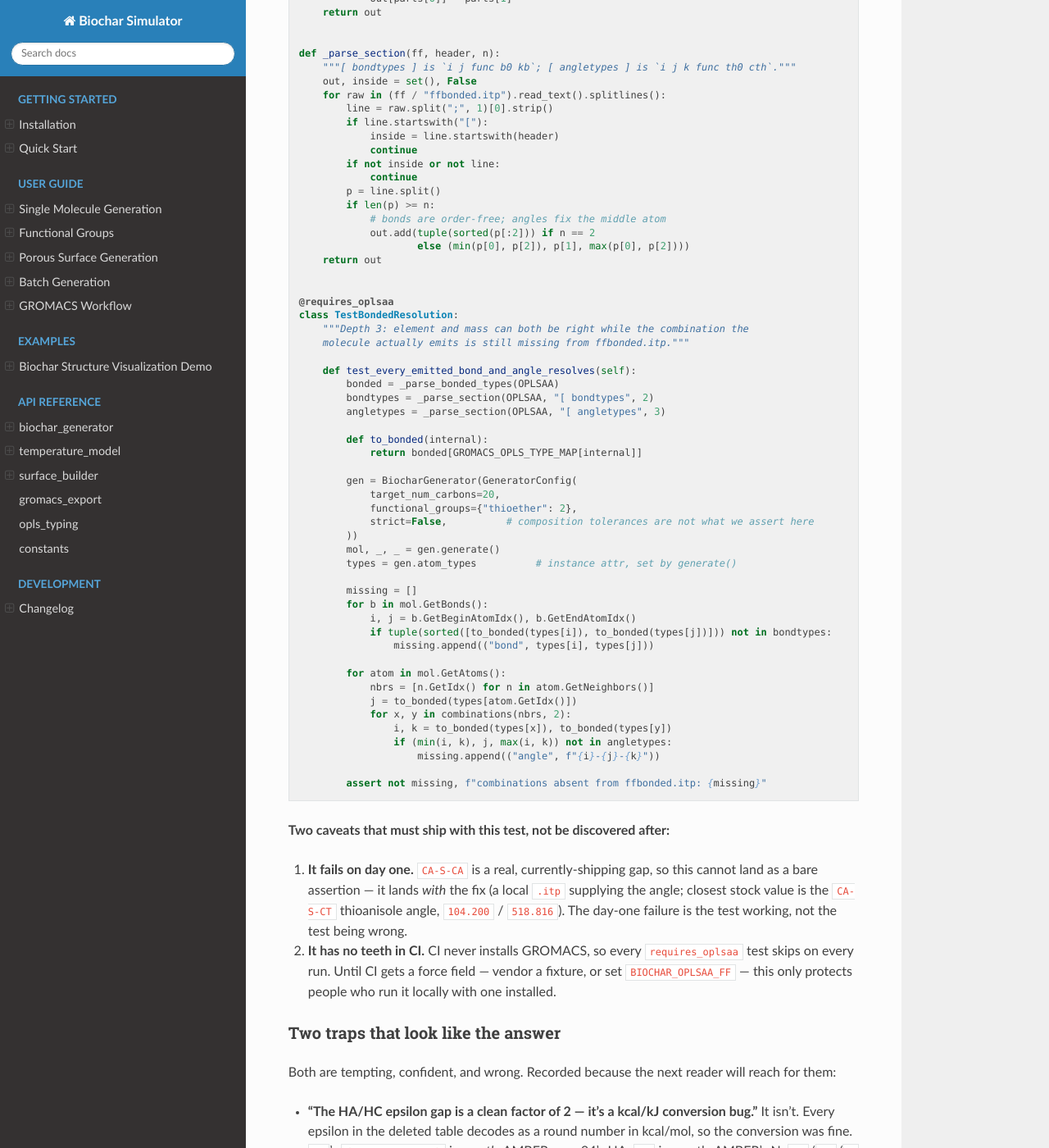
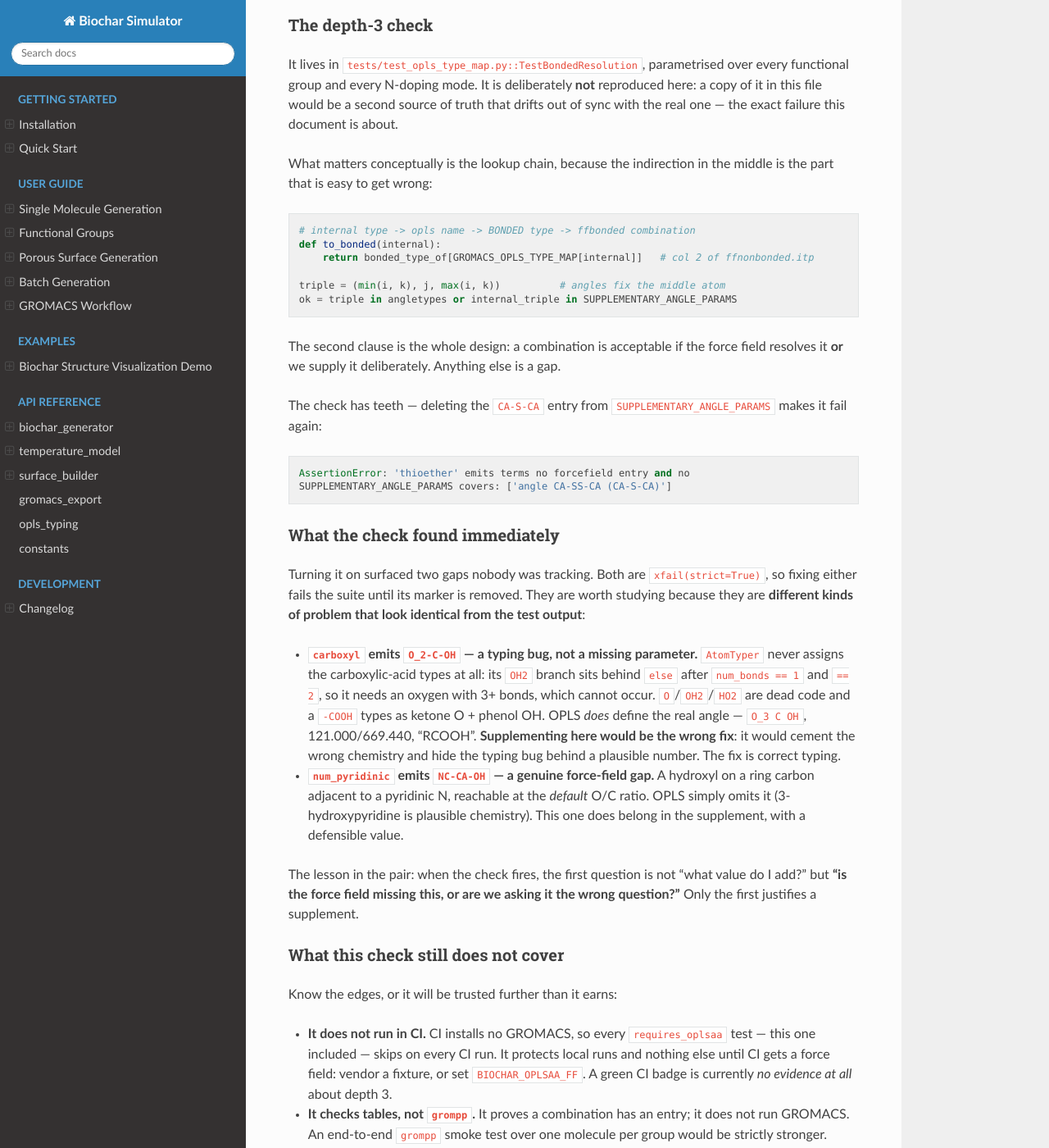
Before and after one commit to jolayfield/Biochar-simulator, a Sphinx documentation site: the page built from docs/solutions/conventions/verify-opls-types-against-real-forcefield.md, in a window 1280 px wide and 1400 px high, scrolled down 2573 px. Shown: the whole window at 82% size. Built offline with Sphinx 7.4.7 and the Read the Docs theme 3.1.0, drawn with Linux system fonts in a browser that asks for light colours; some of the changed text lies outside the part shown.

Commit message:
docs: update the convention for the landed fix and guard
Written while depth 3 was still open; #23 closed it, so the doc claimed things
that are no longer true.

- Depth 3 is enforced, not open. The prose now leads with the fact that turning
  the check on found two more gaps the same day -- that is the strongest
  evidence the depth is the right one, and it belongs in the doc.
- The corollary was "do not reinstate a table", which #23 then does. The real
  rule is narrower and it is what makes the supplement safe where the deleted
  tables were not: a table may hold only what the forcefield does not define. A
  duplicated value drifts; a value that exists nowhere else cannot. That
  boundary is mechanically enforced, not a matter of discipline.
- Dropped the 67-line verbatim copy of the test. It now exists in the repo, so
  the copy was a second source of truth that would drift out of sync with the
  real one -- precisely the failure this doc is about. Kept the lookup chain,
  which is the part that is conceptually easy to get wrong, and pointed at the
  test for the rest.
- Recorded the two gaps the check found, because they are different problems
  wearing the same test output: carboxyl is a typing bug where supplementing
  would cement the wrong chemistry, NC-CA-OH is a genuine forcefield gap. The
  transferable question when the check fires is "is the forcefield missing this,
  or are we asking it the wrong question?"
- Added a limitations section. The CI caveat was load-bearing and nearly lost in
  the rewrite: these tests skip in CI, so a green badge is currently no evidence
  about depth 3. Also states that the check reads tables rather than running
  grompp, ignores dihedrals, and proves resolvable rather than correct.

Docs only.

Co-Authored-By: Claude Opus 4.8 <noreply@anthropic.com>

````diff
--- a/docs/solutions/conventions/verify-opls-types-against-real-forcefield.md
+++ b/docs/solutions/conventions/verify-opls-types-against-real-forcefield.md
@@ -47,7 +47,7 @@ believed sufficient until the next defect proved it wasn't**:
 |-------|-------|-------------|
 | 1 | The mapped type **exists** | Every wrong mapping named a real type |
 | 2 | The mapped type has the right **element/mass** | `CA-S-CA` — right element, right mass, still broken |
-| 3 | Every emitted **bond/angle combination resolves** in `ffbonded.itp` | (holds so far) |
+| 3 | Every emitted **bond/angle combination resolves** | now enforced — see Examples |
 
 **Depth 1** (fixed in c26bacd): `SS` (thioether sulfur) mapped to `opls_209`, which is a
 *carbon* — bonded type `CT`, mass 12.011. Pyridinic and pyrrolic N mapped to carbon types
@@ -55,16 +55,21 @@ too. `grompp` accepts any name that exists, so nothing errored; the simulation r
 wrong chemistry.
 
 **Depth 2**: the fix added element/mass consistency checks
-(`TestTypesAreTheRightElement` in `tests/test_opls_type_map.py`). This is the current
-ceiling.
+(`TestTypesAreTheRightElement` in `tests/test_opls_type_map.py`). Believed sufficient at
+the time — a prior session recorded that *"element consistency is the check that catches
+this class."* Depth 3 falsified that.
 
-**Depth 3** (open): `SS -> opls_222` is genuinely sulfur (mass 32.06, bonded type `S`), so
+**Depth 3**: `SS -> opls_222` is genuinely sulfur (mass 32.06, bonded type `S`), so
 depth 2 passes cleanly — yet a thioether bridges two aromatic carbons and emits a
 `CA-S-CA` angle, and `ffbonded.itp` has **no such angletype**. Only `CA S CT` (thioanisole)
-and `CA S CM` exist, both `104.200` deg / `518.816` kJ/mol/rad². `grompp` rejects the
+and `CA S CM` exist, both `104.200` deg / `518.816` kJ/mol/rad². `grompp` rejected the
 topology with "No default Angle types". Reproduced end-to-end with
-`functional_groups={"thioether": 2}`. Of everything the generator emits, this is the only
-hole — all bonds and every other angle resolve.
+`functional_groups={"thioether": 2}`.
+
+Depth 3 is now checked for every functional group and every N-doping mode, and the
+`CA-S-CA` angle is supplied by `SUPPLEMENTARY_ANGLE_PARAMS`. Turning the check on found
+**two further gaps the same day**, which is the strongest evidence that the depth is the
+right one — see "What the check found immediately" below.
 
 ## Guidance
 
@@ -83,11 +88,20 @@ internal type -> GROMACS_OPLS_TYPE_MAP -> opls_XXX
               -> ffbonded.itp [bondtypes] / [angletypes]
 ```
 
-Corollary: **never hand-copy force-field values into the codebase.** Three tables that did
+Corollary, and the rule is narrower than "never hand-copy a value": **a local table may
+hold only what the force field does not define.** Three tables that ignored this
 (`OPLS_LJ_PARAMS`, `OPLS_BOND_PARAMS`, `OPLS_ANGLE_PARAMS`) drifted into an AMBER/OPLS
-chimera with no single provenance and were deleted. When the force field genuinely lacks a
-parameter, supply it from a local `.itp` with a provenance comment — do not reinstate a
-table.
+chimera with no single provenance and were deleted. The distinction is what makes
+`SUPPLEMENTARY_ANGLE_PARAMS` safe where they were not:
+
+- A value that **also exists** in the force field is duplication. Two sources of truth
+  diverge — that is the entire failure history above.
+- A value that exists **nowhere else** cannot drift. There is nothing to diverge from.
+
+So a supplement is legitimate, and its boundary is mechanically enforceable rather than a
+matter of discipline: `TestSupplementDoesNotShadowForcefield` fails if any entry duplicates
+a stock angletype. Every entry also carries a provenance comment naming why the force field
+lacks it and where the number came from.
 
 ## Why This Matters
 
@@ -116,91 +130,74 @@ names are unverified data pretending to be code.
 
 ## Examples
 
-### The depth-3 test
+### The depth-3 check
 
-Slots into `tests/test_opls_type_map.py`, reusing its existing `_find_oplsaa()` /
-`requires_oplsaa` skip machinery. Verified against the stock force field — it reports
-`CA-S-CA` and nothing else (no false positives):
+It lives in `tests/test_opls_type_map.py::TestBondedResolution`, parametrised over every
+functional group and every N-doping mode. It is deliberately **not** reproduced here: a
+copy of it in this file would be a second source of truth that drifts out of sync with the
+real one — the exact failure this document is about.
+
+What matters conceptually is the lookup chain, because the indirection in the middle is the
+part that is easy to get wrong:
 
 ```python
-from itertools import combinations
+# internal type -> opls name -> BONDED type -> ffbonded combination
+def to_bonded(internal):
+    return bonded_type_of[GROMACS_OPLS_TYPE_MAP[internal]]   # col 2 of ffnonbonded.itp
 
-
-def _parse_bonded_types(ff):
-    """opls_XXX -> bonded type (column 2 of ffnonbonded.itp)."""
-    out = {}
-    for line in (ff / "ffnonbonded.itp").read_text().splitlines():
-        parts = line.split(";", 1)[0].split()
-        if len(parts) >= 2 and parts[0].startswith("opls_"):
-            out[parts[0]] = parts[1]
-    return out
-
-
-def _parse_section(ff, header, n):
-    """[ bondtypes ] is `i j func b0 kb`; [ angletypes ] is `i j k func th0 cth`."""
-    out, inside = set(), False
-    for raw in (ff / "ffbonded.itp").read_text().splitlines():
-        line = raw.split(";", 1)[0].strip()
-        if line.startswith("["):
-            inside = line.startswith(header)
-            continue
-        if not inside or not line:
-            continue
-        p = line.split()
-        if len(p) >= n:
-            # bonds are order-free; angles fix the middle atom
-            out.add(tuple(sorted(p[:2])) if n == 2
-                    else (min(p[0], p[2]), p[1], max(p[0], p[2])))
-    return out
-
-
-@requires_oplsaa
-class TestBondedResolution:
-    """Depth 3: element and mass can both be right while the combination the
-    molecule actually emits is still missing from ffbonded.itp."""
-
-    def test_every_emitted_bond_and_angle_resolves(self):
-        bonded = _parse_bonded_types(OPLSAA)
-        bondtypes = _parse_section(OPLSAA, "[ bondtypes", 2)
-        angletypes = _parse_section(OPLSAA, "[ angletypes", 3)
-
-        def to_bonded(internal):
-            return bonded[GROMACS_OPLS_TYPE_MAP[internal]]
-
-        gen = BiocharGenerator(GeneratorConfig(
-            target_num_carbons=20,
-            functional_groups={"thioether": 2},
-            strict=False,          # composition tolerances are not what we assert here
-        ))
-        mol, _, _ = gen.generate()
-        types = gen.atom_types          # instance attr, set by generate()
-
-        missing = []
-        for b in mol.GetBonds():
-            i, j = b.GetBeginAtomIdx(), b.GetEndAtomIdx()
-            if tuple(sorted([to_bonded(types[i]), to_bonded(types[j])])) not in bondtypes:
-                missing.append(("bond", types[i], types[j]))
-
-        for atom in mol.GetAtoms():
-            nbrs = [n.GetIdx() for n in atom.GetNeighbors()]
-            j = to_bonded(types[atom.GetIdx()])
-            for x, y in combinations(nbrs, 2):
-                i, k = to_bonded(types[x]), to_bonded(types[y])
-                if (min(i, k), j, max(i, k)) not in angletypes:
-                    missing.append(("angle", f"{i}-{j}-{k}"))
-
-        assert not missing, f"combinations absent from ffbonded.itp: {missing}"
+triple = (min(i, k), j, max(i, k))          # angles fix the middle atom
+ok = triple in angletypes or internal_triple in SUPPLEMENTARY_ANGLE_PARAMS
 ```
 
-**Two caveats that must ship with this test, not be discovered after:**
+The second clause is the whole design: a combination is acceptable if the force field
+resolves it **or** we supply it deliberately. Anything else is a gap.
 
-1. **It fails on day one.** `CA-S-CA` is a real, currently-shipping gap, so this cannot
-   land as a bare assertion — it lands *with* the fix (a local `.itp` supplying the angle;
-   closest stock value is the `CA-S-CT` thioanisole angle, `104.200` / `518.816`). The
-   day-one failure is the test working, not the test being wrong.
-2. **It has no teeth in CI.** CI never installs GROMACS, so every `requires_oplsaa` test
-   skips on every run. Until CI gets a force field — vendor a fixture, or set
-   `BIOCHAR_OPLSAA_FF` — this only protects people who run it locally with one installed.
+The check has teeth — deleting the `CA-S-CA` entry from `SUPPLEMENTARY_ANGLE_PARAMS` makes
+it fail again:
+
+```
+AssertionError: 'thioether' emits terms no forcefield entry and no
+SUPPLEMENTARY_ANGLE_PARAMS covers: ['angle CA-SS-CA (CA-S-CA)']
+```
+
+### What the check found immediately
+
+Turning it on surfaced two gaps nobody was tracking. Both are `xfail(strict=True)`, so
+fixing either fails the suite until its marker is removed. They are worth studying because
+they are **different kinds of problem that look identical from the test output**:
+
+- **`carboxyl` emits `O_2-C-OH` — a typing bug, not a missing parameter.** `AtomTyper`
+  never assigns the carboxylic-acid types at all: its `OH2` branch sits behind `else` after
+  `num_bonds == 1` and `== 2`, so it needs an oxygen with 3+ bonds, which cannot occur.
+  `O`/`OH2`/`HO2` are dead code and a `-COOH` types as ketone O + phenol OH. OPLS *does*
+  define the real angle — `O_3 C OH`, 121.000/669.440, "RCOOH". **Supplementing here would
+  be the wrong fix**: it would cement the wrong chemistry and hide the typing bug behind a
+  plausible number. The fix is correct typing.
+- **`num_pyridinic` emits `NC-CA-OH` — a genuine force-field gap.** A hydroxyl on a ring
+  carbon adjacent to a pyridinic N, reachable at the *default* O/C ratio. OPLS simply omits
+  it (3-hydroxypyridine is plausible chemistry). This one does belong in the supplement,
+  with a defensible value.
+
+The lesson in the pair: when the check fires, the first question is not "what value do I
+add?" but **"is the force field missing this, or are we asking it the wrong question?"**
+Only the first justifies a supplement.
+
+### What this check still does not cover
+
+Know the edges, or it will be trusted further than it earns:
+
+- **It does not run in CI.** CI installs no GROMACS, so every `requires_oplsaa` test — this
+  one included — skips on every CI run. It protects local runs and nothing else until CI
+  gets a force field: vendor a fixture, or set `BIOCHAR_OPLSAA_FF`. A green CI badge is
+  currently *no evidence at all* about depth 3.
+- **It checks tables, not `grompp`.** It proves a combination has an entry; it does not run
+  GROMACS. An end-to-end `grompp` smoke test over one molecule per group would be strictly
+  stronger.
+- **It does not check dihedrals**, which the exporter also emits with `funct` only. The same
+  class of gap could exist there and would not be caught.
+- **Resolvable is not correct.** Depth 3 says a parameter *exists*, not that it describes
+  the chemistry. `SS -> opls_222` and `NGR -> opls_520` remain deliberate approximations,
+  and the supplemented `CA-S-CA` is a nearest-analog value, not QM-validated.
 
 ### Two traps that look like the answer
 
@@ -225,13 +222,15 @@ them:
   (wrong-element mappings); added `tests/test_opls_type_map.py`.
 - PR [#21](https://github.com/jolayfield/Biochar-simulator/pull/21) — deleted the three
   hand-copied tables and the unreachable `[ atomtypes ]` fallback.
+- PR [#23](https://github.com/jolayfield/Biochar-simulator/pull/23) — supplied the
+  `CA-S-CA` angle and landed the depth-3 check described here.
 - Issue #3 — S-doping (thiol/thioether); origin of the types behind the `CA-S-CA` gap.
-- `biochar/constants.py` — `GROMACS_OPLS_TYPE_MAP` and the `SS -> opls_222` note, which
-  records the `CA-S-CA` gap and its closest stock value.
+- `biochar/constants.py` — `GROMACS_OPLS_TYPE_MAP`, the `SS -> opls_222` note, and
+  `SUPPLEMENTARY_ANGLE_PARAMS` with the rule that bounds it.
+- `tests/test_opls_type_map.py` — the three depths as executable checks, plus the two
+  `xfail(strict)` gaps above.
 - `docs/api/constants.rst` — states that LJ/bonded parameters live in `oplsaa.ff`, not in
   this module.
-- `docs/user_guide/gromacs_workflow.rst` — force-field notes; does not yet mention the
-  thioether caveat.
 
 **Open reconciliation risk:** branch `feat/ph-protonation` (`b21a8bf`) independently redid
 these mappings and **regresses `SS` back to `opls_209`** — the carbon that depth 1 fixed.
````
